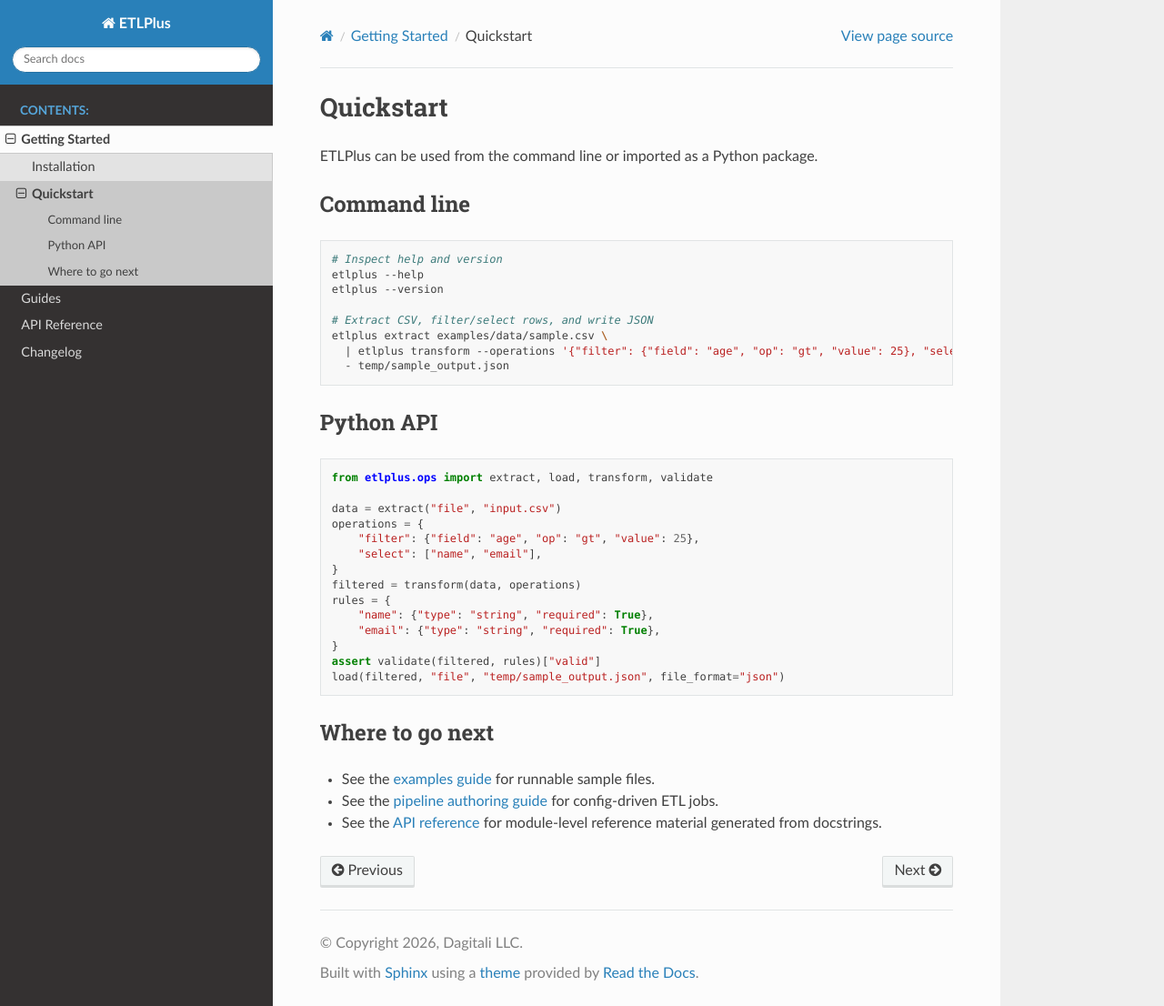
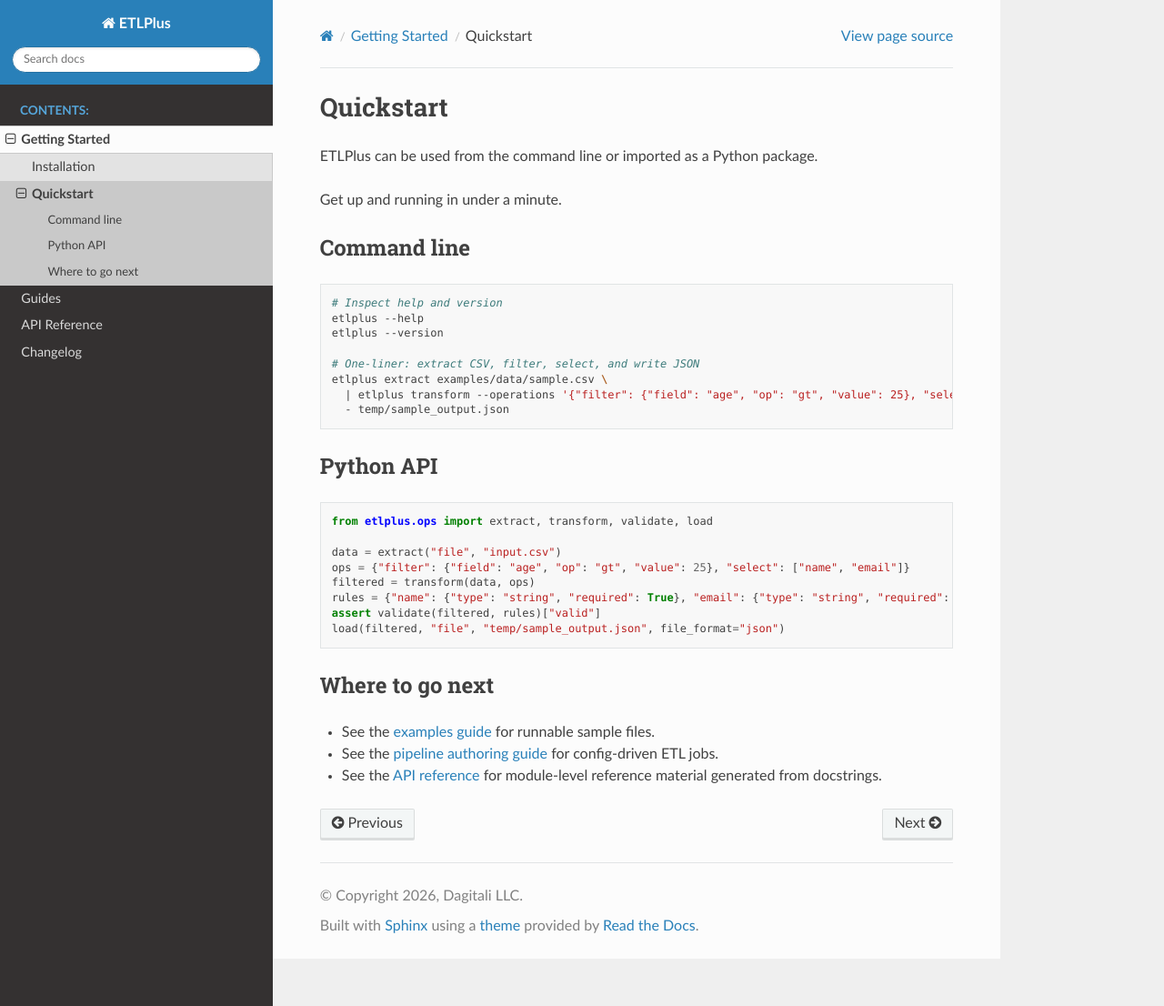
Before and after one commit to Dagitali/ETLPlus, a Sphinx documentation site: the page built from docs/source/getting-started/quickstart.md, in a window 1280 px wide and 1106 px high. Shown: the whole window at 91% size. Built offline with Sphinx 7.4.7 and the Read the Docs theme 3.1.0, drawn with Linux system fonts in a browser that asks for light colours; part of the change alters nothing that is shown.

Commit message:
docs(getting-started): Update quickstart.md

````diff
--- a/docs/source/getting-started/quickstart.md
+++ b/docs/source/getting-started/quickstart.md
@@ -2,36 +2,20 @@
 
 ETLPlus can be used from the command line or imported as a Python package.
 
+Get up and running in under a minute.
+
 ## Command line
 
-```bash
-# Inspect help and version
-etlplus --help
-etlplus --version
-
-# Extract CSV, filter/select rows, and write JSON
-etlplus extract examples/data/sample.csv \
-  | etlplus transform --operations '{"filter": {"field": "age", "op": "gt", "value": 25}, "select": ["name", "email"]}' \
-  - temp/sample_output.json
+```{include} ../../../README.md
+:start-after: <!-- docs:getting-started-quickstart-cli:start -->
+:end-before: <!-- docs:getting-started-quickstart-cli:end -->
 ```
 
 ## Python API
 
-```python
-from etlplus.ops import extract, load, transform, validate
-
-data = extract("file", "input.csv")
-operations = {
-    "filter": {"field": "age", "op": "gt", "value": 25},
-    "select": ["name", "email"],
-}
-filtered = transform(data, operations)
-rules = {
-    "name": {"type": "string", "required": True},
-    "email": {"type": "string", "required": True},
-}
-assert validate(filtered, rules)["valid"]
-load(filtered, "file", "temp/sample_output.json", file_format="json")
+```{include} ../../../README.md
+:start-after: <!-- docs:getting-started-quickstart-python:start -->
+:end-before: <!-- docs:getting-started-quickstart-python:end -->
 ```
 
 ## Where to go next
````
